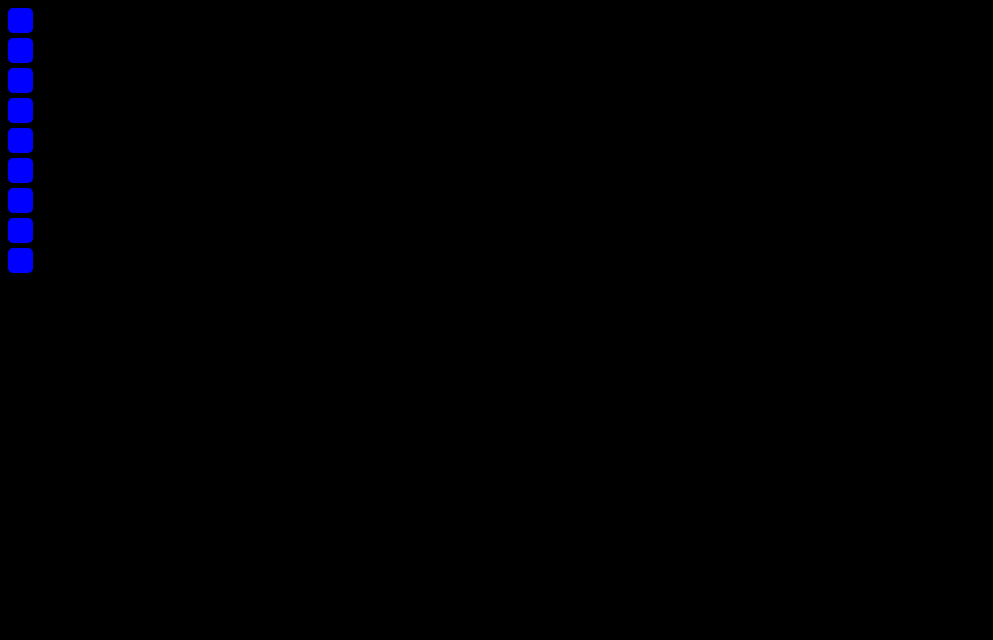
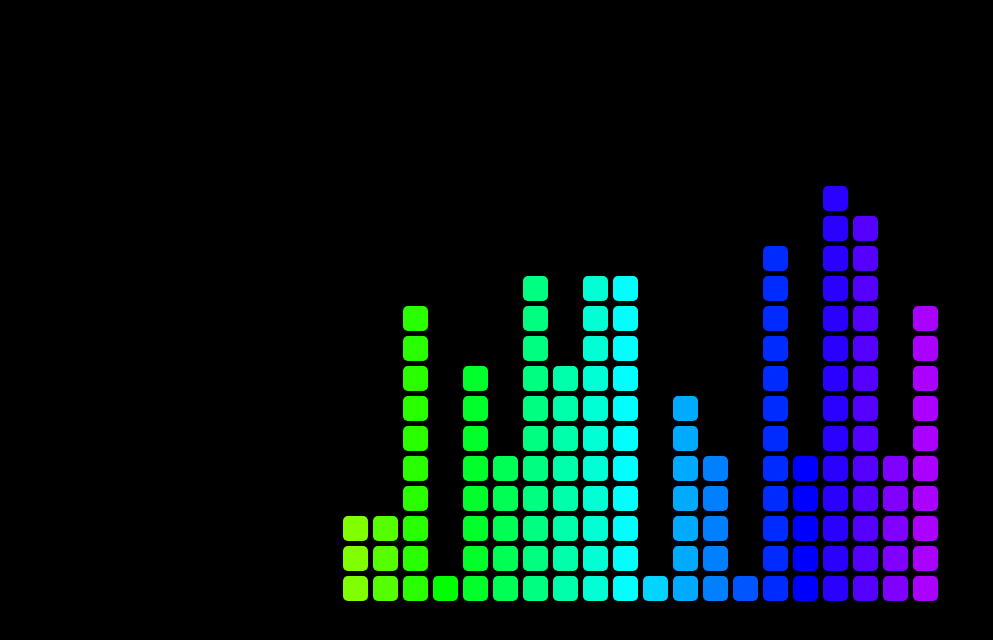
Before and after one commit to hayate4th/hayate4th.github.io, a React app: page / in a window 1280 px wide. Shown: the top 640 px of the page, without its empty margins (0-993 px from the left). Built offline with nearby package versions, Linux system fonts and the light colour scheme.

Commit message:
Add MusicGraphics component

```diff
--- a/src/App.tsx
+++ b/src/App.tsx
@@ -1,12 +1,25 @@
 import React from "react";
 
-import MusicBlock from "./components/MusicBlock";
-import MusicColumn from "./components/MusicColumn";
+import { Props as ColumnProps } from "./components/MusicColumn";
+import MusicGraphics from "./components/MusicGraphics";
 
 const App = () => {
+  const createColumnProps = (columnLength: number): ColumnProps[] => {
+    const results = [];
+    const startColor = Math.floor(Math.random() * 20);
+
+    for (let i = 0; i < columnLength; i++) {
+      results.push({
+        length: Math.floor(Math.random() * 15) + 1,
+        color: 10 * (i + startColor),
+      });
+    }
+    return results;
+  };
+
   return (
     <>
-      <MusicColumn length={9} color="blue" />
+      <MusicGraphics columnProps={createColumnProps(20)} />
     </>
   );
 };
--- a/src/colors.ts
+++ /dev/null
@@ -1 +0,0 @@
-export type Colors = "red" | "blue" | "green";
--- a/src/components/MusicBlock/index.tsx
+++ b/src/components/MusicBlock/index.tsx
@@ -1,24 +1,24 @@
 import React from "react";
 import styled from "styled-components";
 
-import { getBackgroundColorFromClassName } from "../../utils/MusicBlock";
-import { Colors } from "../../colors";
-
 type MusicBlockProps = {
-  color: Colors;
+  color: number;
 };
 
 export const baseClass = "music-block";
 const MusicBlock: React.FC<MusicBlockProps> = ({ color }) => {
-  return <Block className={`${baseClass}-${color}`} />;
+  return (
+    <Block
+      className={`${baseClass}-${color}`}
+      style={{ backgroundColor: `hsl(${color}, 100%, 50%)` }}
+    />
+  );
 };
 
 const Block = styled.div`
   width: 25px;
   height: 25px;
   border-radius: 5px;
-  background-color: ${(props) =>
-    getBackgroundColorFromClassName(props.className!)};
 `;
 
 export default MusicBlock;
--- a/src/components/MusicColumn/index.tsx
+++ b/src/components/MusicColumn/index.tsx
@@ -1,15 +1,14 @@
 import React from "react";
 import styled from "styled-components";
 
-import { Colors } from "../../colors";
 import MusicBlock from "../MusicBlock";
 
-type MusicColumnProps = {
+export type Props = {
   length: number;
-  color: Colors;
+  color: number;
 };
 
-const MusicColumn: React.FC<MusicColumnProps> = ({ length, color }) => {
+const MusicColumn: React.FC<Props> = ({ length, color }) => {
   const range = Array.from({ length }, (v, k) => k);
   return (
     <Column>
@@ -21,6 +20,8 @@ const MusicColumn: React.FC<MusicColumnProps> = ({ length, color }) => {
 };
 
 const Column = styled.div`
+  align-self: flex-end;
+
   div {
     margin-bottom: 5px;
 
--- /dev/null
+++ b/src/components/MusicGraphics/index.tsx
@@ -0,0 +1,39 @@
+import React from "react";
+import styled from "styled-components";
+
+import MusicColumn, { Props as ColumnProps } from "../MusicColumn";
+
+type Props = {
+  columnProps: ColumnProps[];
+};
+
+const MusicGraphics: React.FC<Props> = ({ columnProps }) => {
+  return (
+    <FlexWrapper>
+      {columnProps.map((columnProp, index) => (
+        <MusicColumn key={index} {...columnProp} />
+      ))}
+    </FlexWrapper>
+  );
+};
+
+const FlexWrapper = styled.div`
+  display: flex;
+  justify-content: center;
+  // MusicBlock height: 25px
+  // Maximum Number of MusicBlocks: 15
+  // MusicBlock margin-bottom: 5px
+  // Maximum Number of MusicBlock margin-bottom: 14
+  height: calc(25px * 15 + 5px * 14);
+  padding-top: calc((25px * 15 + 5px * 14) / 3);
+
+  & > div {
+    margin-right: 5px;
+
+    &:last-of-type {
+      margin-right: 0px;
+    }
+  }
+`;
+
+export default MusicGraphics;
--- a/src/utils/MusicBlock/index.ts
+++ /dev/null
@@ -1,8 +0,0 @@
-import { baseClass } from "../../components/MusicBlock";
-
-export const getBackgroundColorFromClassName = (className: string): string => {
-  if (className.startsWith(baseClass)) {
-    return className.split("-")[2];
-  }
-  return "white";
-};
```
